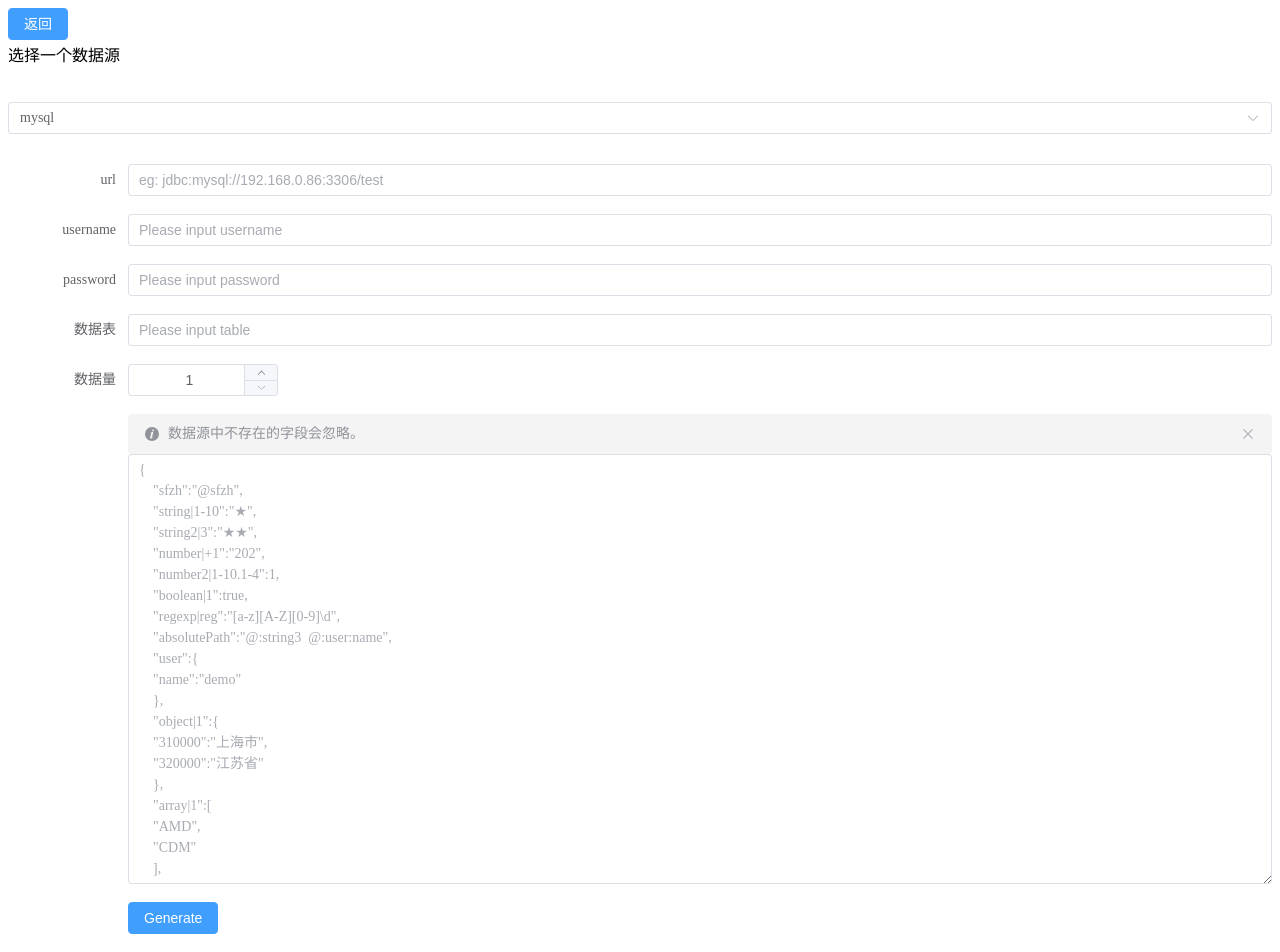
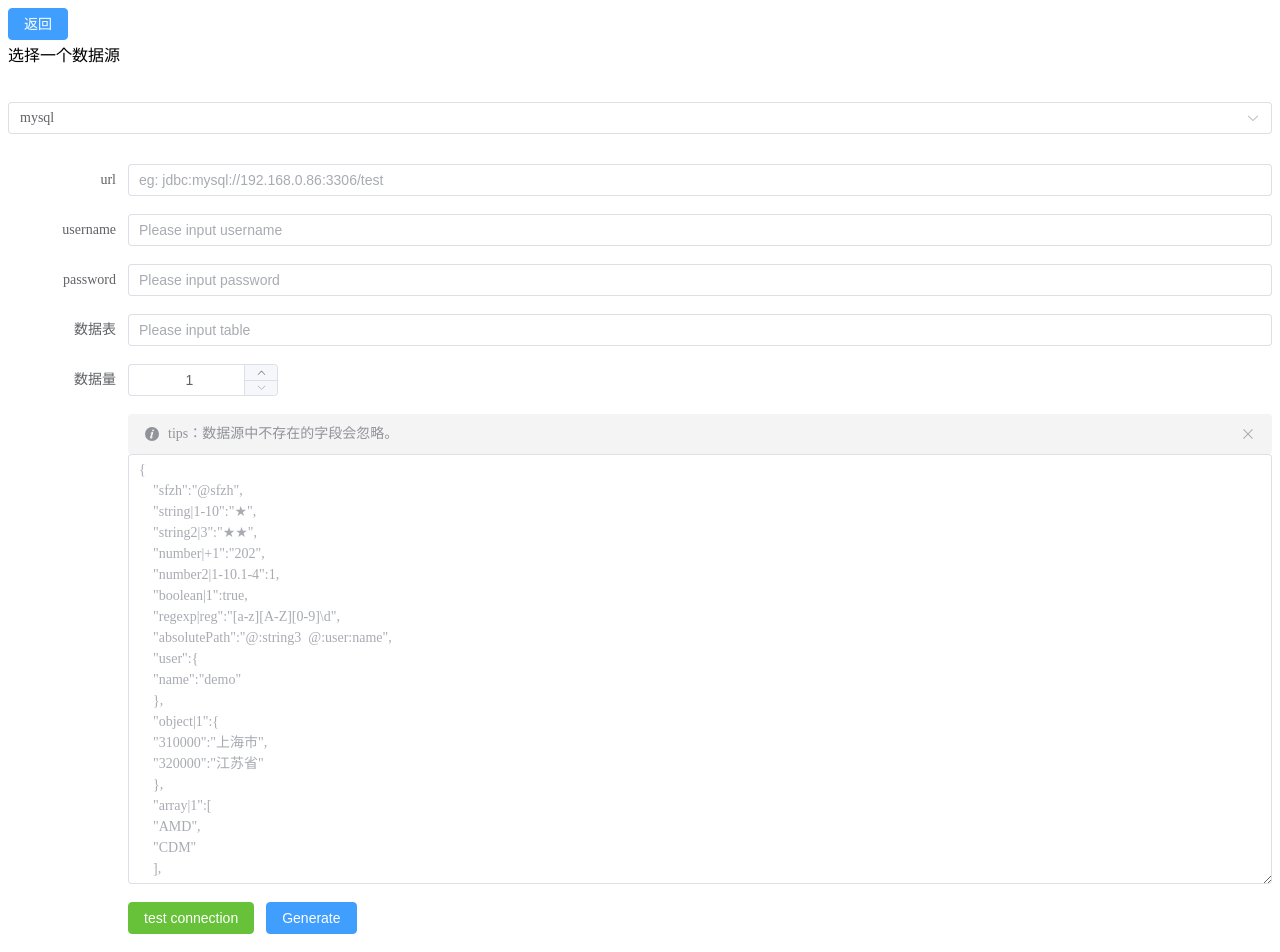
Before and after one commit to yinghao-Chen/generate-data-for-test, a Vue app in the folder web/: page /dataSource in a window 1280 px wide. Shown: the top 952 px of the page. Built offline with nearby package versions, Linux system fonts and the light colour scheme.

Commit message:
测试连接

```diff
--- a/web/src/api.js
+++ b/web/src/api.js
@@ -4,6 +4,13 @@ import request from "@/util/request";
 // 生成一条数据
 export const generate = (data) => {
   return request("/gen/data", {
+    method: "POST",
+    data
+  });
+}
+// 测试数据源
+export const toDataTest = (data) => {
+  return request("/toData/test", {
     method: "POST",
     data
   });
--- a/web/src/views/dataSource/index.vue
+++ b/web/src/views/dataSource/index.vue
@@ -35,7 +35,7 @@
           />
         </el-form-item>
         <el-form-item>
-        <el-alert title="数据源中不存在的字段会忽略。" type="info" show-icon />
+        <el-alert title="tips：数据源中不存在的字段会忽略。" type="info" show-icon />
         <el-input
           v-model="ruleData"
           :autosize="{ minRows: 20, maxRows: 20 }"
@@ -44,6 +44,7 @@
         />
         </el-form-item>
         <el-form-item>
+          <el-button type="success" @click="test">test connection</el-button>
           <el-button type="primary" @click="onSubmit">Generate</el-button>
         </el-form-item>
       </el-form>
@@ -101,6 +102,28 @@ export default {
   methods: {
     back() {
       this.$router.go(-1)
+    },
+    async test() {
+      const { meta } = this
+      const _data = Object.assign({
+          url: '',
+          username: '',
+          password: ''
+        }, meta)
+      const res = await this.$api.toDataTest(_data)
+      if(res.code == 200) {
+        ElMessage({
+          showClose: true,
+          message: '连接成功',
+          type: 'success',
+        })
+      } else {
+        ElMessage({
+          showClose: true,
+          message: '连接失败',
+          type: 'error',
+        })
+      }
     },
     async onSubmit() {
       const { meta, ruleData, type } = this
```
